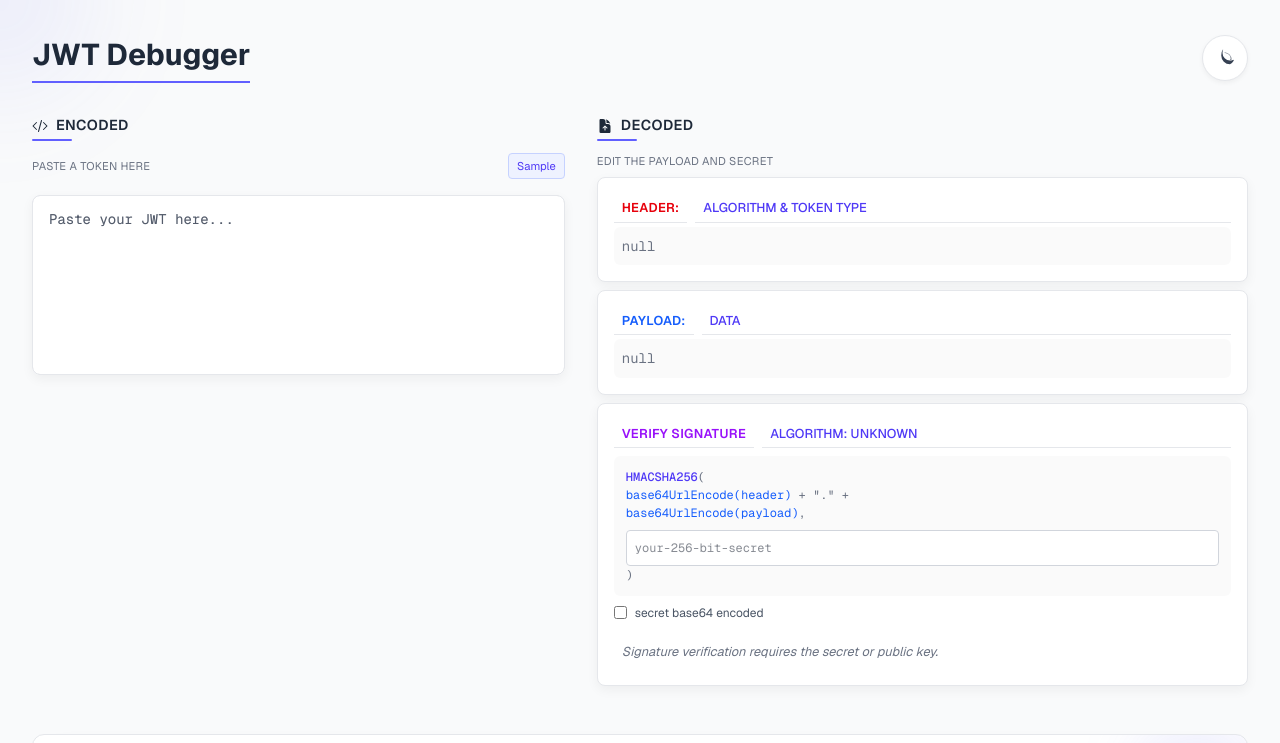
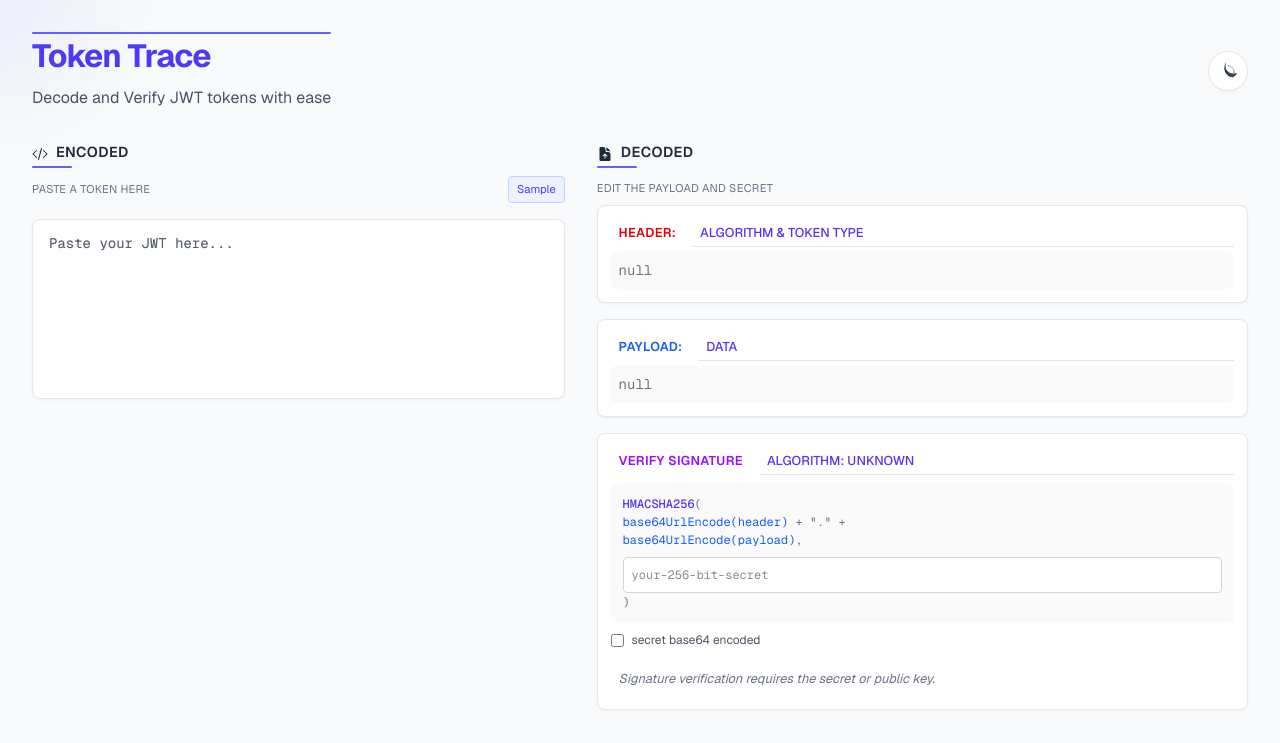
Before and after one commit to MithunWijayasiri/TokenTrace, a Next.js app: page / in a window 1280 px wide. Shown: the top 743 px of the page. Built offline with nearby package versions, Linux system fonts and the light colour scheme.

Commit message:
feat(ui): improve overall ui and add Token Trace heading

```diff
--- a/app/globals.css
+++ b/app/globals.css
@@ -64,9 +64,55 @@ body {
   display: flex;
   justify-content: space-between;
   align-items: center;
-  margin-bottom: 1.5rem;
+  margin-bottom: 2rem;
   position: relative;
   z-index: 1;
+}
+
+.jwt-branding {
+  display: flex;
+  flex-direction: column;
+  gap: 0.25rem;
+}
+
+.jwt-brand-title {
+  font-size: 2rem;
+  font-weight: 700;
+  color: theme('colors.indigo.600');
+  margin: 0;
+  position: relative;
+  padding-bottom: 0.25rem;
+  display: inline-block;
+  letter-spacing: -0.025em;
+}
+
+.jwt-brand-title::after {
+  content: "";
+  position: absolute;
+  bottom: 2;
+  left: 0;
+  width: 100%;
+  height: 2px;
+  background: theme('colors.indigo.500');
+  border-radius: 1px;
+}
+
+.dark .jwt-brand-title {
+  color: theme('colors.indigo.400');
+}
+
+.jwt-brand-description {
+  font-size: 1rem;
+  color: theme('colors.gray.600');
+  margin-top: -0.1rem;
+}
+
+.dark .jwt-brand-description {
+  color: theme('colors.slate.400');
+}
+
+.jwt-app-header {
+  margin-bottom: 1rem;
 }
 
 .jwt-title {
@@ -90,7 +136,38 @@ body {
   color: theme('colors.gray.700');
   transition: all 200ms;
   border: 1px solid theme('colors.gray.200');
-  box-shadow: 0 2px 5px rgba(0, 0, 0, 0.05);
+  box-shadow: 0 1px 3px rgba(0, 0, 0, 0.05);
+  position: relative;
+  width: 40px;
+  height: 40px;
+  display: flex;
+  align-items: center;
+  justify-content: center;
+  overflow: hidden;
+}
+
+.theme-icon {
+  position: absolute;
+  top: 50%;
+  left: 50%;
+  transform: translate(-50%, -50%);
+  transition: opacity 0.2s ease, transform 0.2s ease;
+}
+
+.theme-icon.visible {
+  opacity: 1;
+  visibility: visible;
+}
+
+.theme-icon.hidden {
+  opacity: 0;
+  visibility: hidden;
+}
+
+.theme-toggle:hover {
+  background-color: theme('colors.gray.50');
+  transform: translateY(-1px);
+  box-shadow: 0 2px 5px rgba(0, 0, 0, 0.08);
 }
 
 .dark .theme-toggle {
@@ -99,15 +176,9 @@ body {
   border-color: theme('colors.slate.700');
 }
 
-.theme-toggle:hover {
-  background-color: theme('colors.gray.50');
-  transform: translateY(-1px);
-  box-shadow: 0 4px 8px rgba(0, 0, 0, 0.1);
-}
-
 .dark .theme-toggle:hover {
   background-color: theme('colors.slate.700');
-  box-shadow: 0 4px 8px rgba(0, 0, 0, 0.3);
+  box-shadow: 0 2px 5px rgba(0, 0, 0, 0.3);
 }
 
 .error-message {
@@ -191,11 +262,26 @@ body {
   color: theme('colors.slate.100');
 }
 
+.jwt-section {
+  display: flex;
+  flex-direction: column;
+  gap: 0.5rem;
+  margin-bottom: 0.5rem;
+}
+
 .jwt-small-text-container {
   display: flex;
   justify-content: space-between;
   align-items: center;
   margin-bottom: 0.5rem;
+  margin-top: -0.25rem;
+}
+
+.jwt-small-text {
+  font-size: 0.7rem;
+  color: theme('colors.gray.500');
+  letter-spacing: 0.025em;
+  text-transform: uppercase;
 }
 
 .jwt-sample-button {
@@ -228,12 +314,6 @@ body {
   background-color: theme('colors.indigo.800');
 }
 
-.jwt-small-text {
-  font-size: 0.7rem;
-  color: theme('colors.gray.500');
-  letter-spacing: 0.025em;
-}
-
 .dark .jwt-small-text {
   color: theme('colors.slate.400');
 }
@@ -241,13 +321,13 @@ body {
 .jwt-textarea-container {
   position: relative;
   border-radius: 0.5rem;
-  box-shadow: 0 4px 12px rgba(0, 0, 0, 0.05);
+  box-shadow: 0 1px 3px rgba(0, 0, 0, 0.05);
   overflow: hidden;
   transition: box-shadow 0.2s, transform 0.2s;
 }
 
 .jwt-textarea-container:hover {
-  box-shadow: 0 6px 16px rgba(0, 0, 0, 0.1);
+  box-shadow: 0 2px 5px rgba(0, 0, 0, 0.08);
 }
 
 .dark .jwt-textarea-container {
@@ -325,12 +405,6 @@ body {
   color: theme('colors.slate.500');
 }
 
-.jwt-section {
-  display: flex;
-  flex-direction: column;
-  gap: 0.5rem;
-}
-
 .jwt-decoded-header {
   display: flex;
   flex-direction: row;
@@ -342,14 +416,14 @@ body {
   font-size: 0.8rem;
   font-weight: 600;
   text-transform: uppercase;
-  color: theme('colors.gray.500');
+  color: theme('colors.indigo.600');
   padding: 0.25rem 0.5rem;
   letter-spacing: 0.025em;
-  border-bottom: 1px solid theme('colors.gray.200');
+  border-bottom: none;
 }
 
 .dark .jwt-decoded-header-label {
-  color: theme('colors.slate.400');
+  color: theme('colors.indigo.400');
   border-color: theme('colors.slate.700');
 }
 
@@ -371,16 +445,17 @@ body {
   background-color: white;
   border: 1px solid theme('colors.gray.200');
   border-radius: 0.5rem;
-  box-shadow: 0 4px 12px rgba(0, 0, 0, 0.05);
-  padding: 1rem;
+  box-shadow: 0 1px 3px rgba(0, 0, 0, 0.05);
+  padding: 0.8rem;
   transition: transform 0.2s, box-shadow 0.2s;
   position: relative;
   overflow: hidden;
+  margin-bottom: 0.5rem;
 }
 
 .jwt-card:hover {
-  transform: translateY(-2px);
-  box-shadow: 0 6px 16px rgba(0, 0, 0, 0.1);
+  transform: translateY(-1px);
+  box-shadow: 0 2px 5px rgba(0, 0, 0, 0.08);
 }
 
 .dark .jwt-card {
--- a/app/page.tsx
+++ b/app/page.tsx
@@ -33,7 +33,7 @@ export default function JwtDebuggerPage() {
         // Check for theme preference only once on initial load
         if (typeof window !== 'undefined') {
             const savedTheme = localStorage.getItem('theme');
-            if (savedTheme === 'dark' || (!savedTheme && window.matchMedia('(prefers-color-scheme: dark)').matches)) {
+            if (savedTheme === 'dark') {
                 setTheme('dark');
                 document.documentElement.classList.add('dark');
             } else {
@@ -219,13 +219,24 @@ export default function JwtDebuggerPage() {
     return (
         <div className="jwt-page">
             <header className="jwt-header">
-                <h1 className="jwt-title">JWT Debugger</h1>
+                <div className="jwt-branding">
+                    <h1
+                        className="jwt-brand-title"
+                        onClick={() => window.location.reload()}
+                        style={{ cursor: 'pointer' }}
+                        onMouseOver={(e) => e.currentTarget.style.opacity = '0.8'}
+                        onMouseOut={(e) => e.currentTarget.style.opacity = '1'}
+                    >Token Trace</h1>
+                    <p className="jwt-brand-description">Decode and Verify JWT tokens with ease</p>
+                </div>
                 <button
                     onClick={toggleTheme}
                     className="theme-toggle"
                     aria-label="Toggle theme"
+                    title={theme === 'light' ? 'Switch to dark mode' : 'Switch to light mode'}
                 >
-                    {theme === 'light' ? <MoonIcon className="w-5 h-5" /> : <SunIcon className="w-5 h-5" />}
+                    <MoonIcon className={`w-5 h-5 theme-icon ${theme === 'light' ? 'visible' : 'hidden'}`} />
+                    <SunIcon className={`w-5 h-5 theme-icon ${theme === 'dark' ? 'visible' : 'hidden'}`} />
                 </button>
             </header>
 
@@ -300,7 +311,7 @@ export default function JwtDebuggerPage() {
                     {/* Header Section */}
                     <div className="jwt-card">
                         <div className="jwt-decoded-header">
-                            <div className="jwt-decoded-header-label jwt-header-text">Header:</div>
+                            <div className="jwt-decoded-header-label jwt-header-text">HEADER:</div>
                             <div className="jwt-decoded-header-value">ALGORITHM & TOKEN TYPE</div>
                         </div>
                         <div className="jwt-card-content">
@@ -311,7 +322,7 @@ export default function JwtDebuggerPage() {
                     {/* Payload Section */}
                     <div className="jwt-card">
                         <div className="jwt-decoded-header">
-                            <div className="jwt-decoded-header-label jwt-payload-text">Payload:</div>
+                            <div className="jwt-decoded-header-label jwt-payload-text">PAYLOAD:</div>
                             <div className="jwt-decoded-header-value">DATA</div>
                         </div>
                         <div className="jwt-card-content jwt-card-payload">
@@ -322,7 +333,7 @@ export default function JwtDebuggerPage() {
                     {/* Signature Section */}
                     <div className="jwt-card">
                         <div className="jwt-decoded-header">
-                            <div className="jwt-decoded-header-label jwt-signature-text">Verify Signature</div>
+                            <div className="jwt-decoded-header-label jwt-signature-text">VERIFY SIGNATURE</div>
                             <div className="jwt-decoded-header-value">
                                 {decodedHeader && typeof decodedHeader === 'object' &&
                                     (decodedHeader as any).alg ?
```
